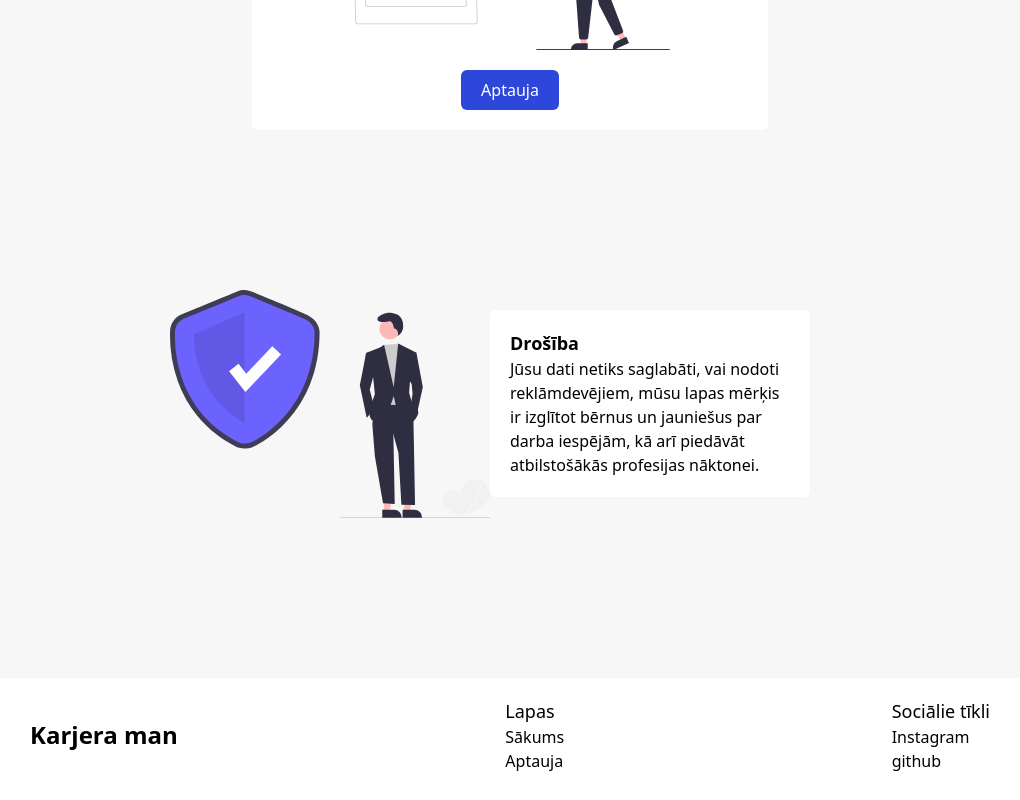
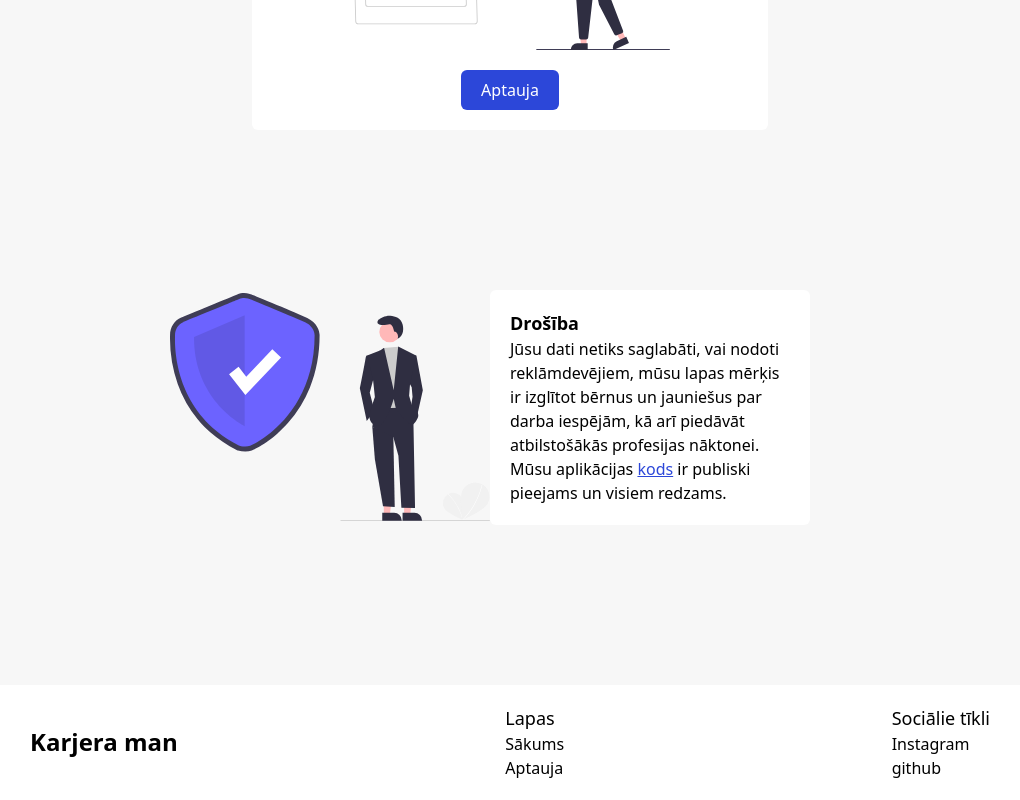
Before and after one commit to RobzLegz/career-choice, a Next.js app: page / in a window 1280 px wide. Shown: the part 1346-2146 px from the top of the page, without its empty margins (130-1150 px from the left). Built offline with nearby package versions, Linux system fonts and the light colour scheme.

Commit message:
disapperaing buttons

```diff
--- a/pages/find.tsx
+++ b/pages/find.tsx
@@ -6,12 +6,6 @@ import { useSelector } from 'react-redux';
 import {levelData} from "../src/redux/slices/levelSlice";
 import {categories} from "../src/data/proffessions";
 import StageButtonContainer from "../src/components/containers/buttonContainer/StageButtonContainer";
-
-interface T{
-  name: string;
-  stage: number;
-  info: string;
-}
 
 export default function Find() {
   const stageInfo = useSelector(levelData);
@@ -28,7 +22,7 @@ export default function Find() {
 
       <DisplayData
         stage={stageInfo.stage}
-        data={categories.filter((t: T) => t.stage === stageInfo.stage)}
+        data={categories.filter(t => t.stage === stageInfo.stage)}
       />
 
       <StageButtonContainer />
--- a/pages/index.tsx
+++ b/pages/index.tsx
@@ -64,7 +64,7 @@ export default function Home() {
         />
         <div className="w-80 md:mr-10 bg-white p-5 rounded-md flex md:inline flex-col items-center">
           <h3>Drošība</h3>
-          <p>Jūsu dati netiks saglabāti, vai nodoti reklāmdevējiem, mūsu lapas mērķis ir izglītot bērnus un jauniešus par darba iespējām, kā arī piedāvāt atbilstošākās profesijas nāktonei.</p>
+          <p>Jūsu dati netiks saglabāti, vai nodoti reklāmdevējiem, mūsu lapas mērķis ir izglītot bērnus un jauniešus par darba iespējām, kā arī piedāvāt atbilstošākās profesijas nāktonei. Mūsu aplikācijas <a href="https://github.com/RobzLegz/karjera-man" className="text__linking">kods</a> ir publiski pieejams un visiem redzams.</p>
         </div>
       </div>
 
--- a/src/components/containers/buttonContainer/DecrementStageButton.tsx
+++ b/src/components/containers/buttonContainer/DecrementStageButton.tsx
@@ -17,7 +17,10 @@ function DecrementStageButton() {
         }
     }, [stageInfo.stage]);
 
-    return <button className={active ? "filter__back__option" : "filter__inactive__option"} onClick={() => decrementStage(dispatch, active)}>Atpakaļ</button>
+    if(active){
+        return <button className={active ? "filter__back__option mr-5" : "filter__inactive__option"} onClick={() => decrementStage(dispatch, active)}>Atpakaļ</button>
+    }
+    return null
 }
 
 export default DecrementStageButton
--- a/src/redux/slices/themeSlice.ts
+++ b/src/redux/slices/themeSlice.ts
@@ -21,7 +21,7 @@ export const themeSlice = createSlice({
         addTheme: (state, action) => {
             if(state.themes.includes(action.payload)){
                 let filteredThemes: Theme[] = state.themes.filter((t: Theme) => t.name !== action.payload.name);
-                state.themes.forEach(theme => {
+                state.themes.forEach((theme: Theme) => {
                     if(theme.name !== action.payload.name){
                         filteredThemes = [...filteredThemes, theme];
                     }
--- a/src/styles/globals.css
+++ b/src/styles/globals.css
@@ -40,7 +40,7 @@
         @apply bg-gray-50 text-ourBlue hover:bg-gray-50;
     }
     .filter__nextback__container{
-        @apply w-80 flex items-center justify-between;
+        @apply w-80 flex items-center justify-center;
     }
     .filter__inactive__option{
         @apply bg-white text-ourBlue;
@@ -49,6 +49,9 @@
     .filter__next__option,
     .filter__inactive__option{
         @apply w-36 border-2 border-ourBlue transition-all duration-200 ease-in;
+    }
+    .text__linking{
+        @apply text-ourBlue underline;
     }
 }
 
```
